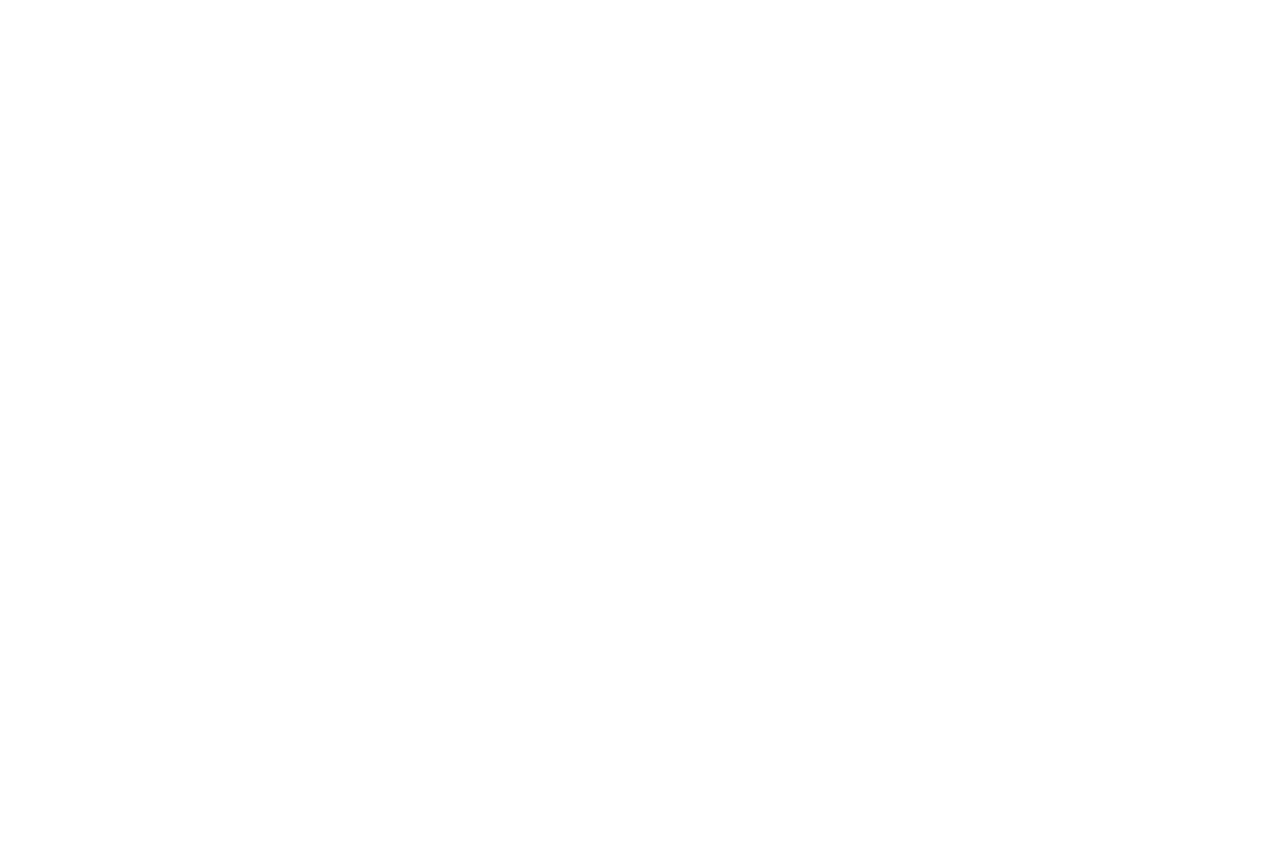
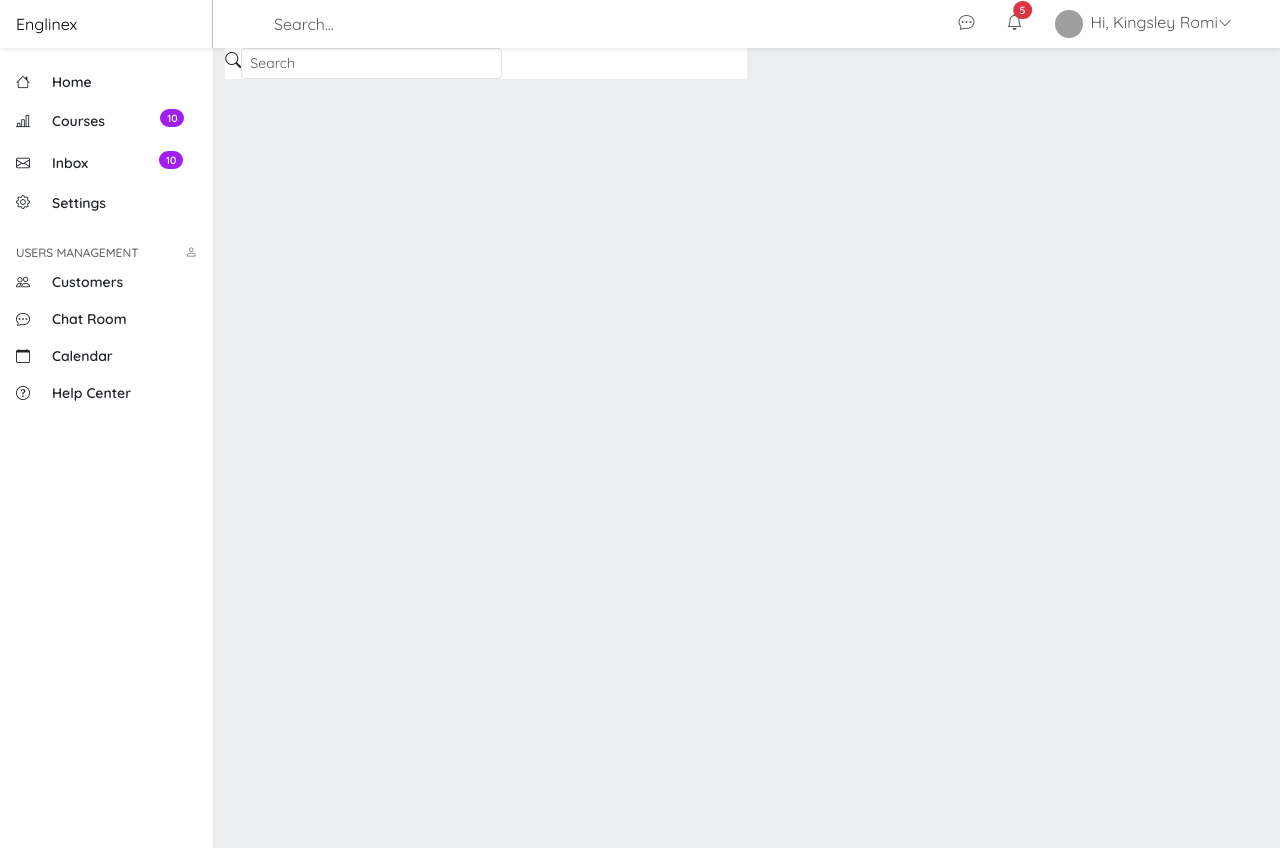
Before and after one commit to MERCURY-TECH/englinex.com-LMS, a Vue app in the folder ui/: page /dashboard/studentlist in a window 1280 px wide. Before the commit this address had no page. Before the commit the page ends 800 px from the top, so only its background shows below. Built offline with nearby package versions, Linux system fonts and the light colour scheme; grey boxes are pictures that could not be loaded; what @ckeditor/ckeditor5-vue would draw is missing.

Commit message:
created the lecturer course dashboard

```diff
--- a/ui/src/router/index.js
+++ b/ui/src/router/index.js
@@ -22,6 +22,7 @@
 import PlatformTeachers from '@/views/PlatformTeachers'
 import UserDasboard from '@/views/UserDashboard'
 import LecturerCourses from '@/views/LecturerCourses'
+import StudentList from '@/views/StudentList'
 
 const routes = [
     {
@@ -139,6 +140,11 @@
         component: LecturerCourses
     },
     {
+        path: '/dashboard/studentlist',
+        name: 'StudentList',
+        component: StudentList
+    },
+    {
         path: '/userdashboard',
         name: 'UserDasboard',
         component: UserDasboard
--- /dev/null
+++ b/ui/src/views/StudentList.vue
@@ -0,0 +1,25 @@
+<template>
+    <DashboardTemplate>
+        <div class="col-md-6 d-flex bg-white w-50">
+                <i class="bi bi-search"></i>
+                <input type="text" class="form-control form-control-sm w-50" placeholder="Search">
+               </div>
+        <div class="row align-items-center bg-white">
+
+        </div>
+
+    </DashboardTemplate>
+</template>
+<script>
+import DashboardTemplate from '@/components/DashboardTemplate.vue'
+export default {
+    components:{
+        DashboardTemplate
+    },
+    data() {
+        return {
+
+        }
+    },
+}
+</script>
```
